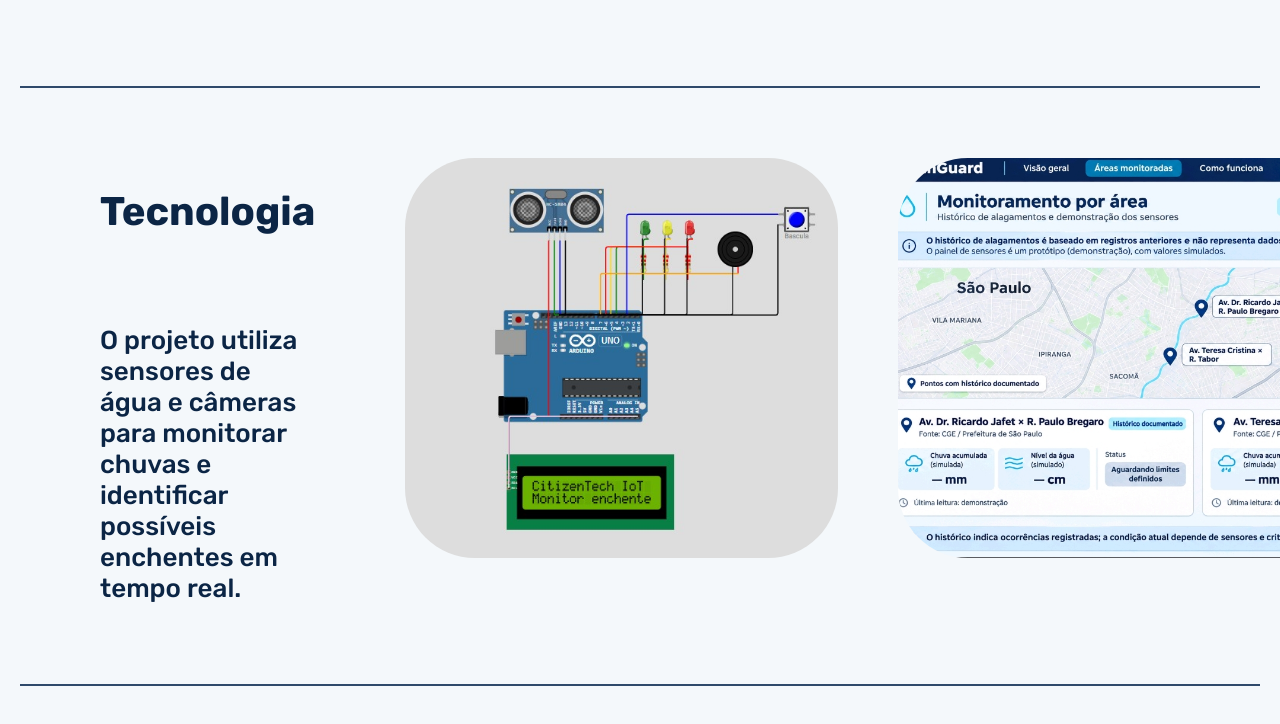
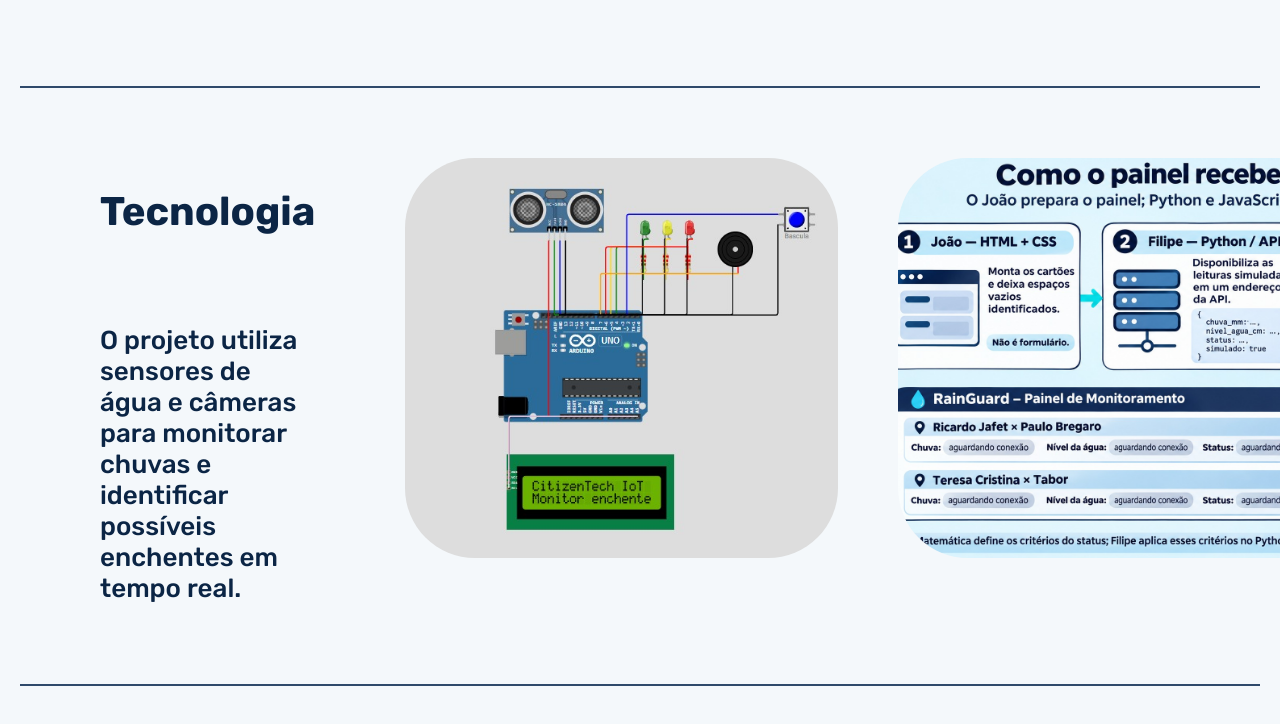
Before and after one commit to TechNova404/rainguard-web-entrega, a plain HTML site: page gs front end/index/index.html in a window 1280 px wide. Shown: the part 672-1396 px from the top of the page. Drawn offline with Linux system fonts and the light colour scheme.

Commit message:
parte de front end

```diff
--- a/gs front end/index/index.html
+++ b/gs front end/index/index.html
@@ -44,7 +44,7 @@
         <p>O projeto utiliza sensores de água e câmeras para monitorar chuvas e identificar possíveis enchentes em tempo real.</p>
     </div>
     <img src="../images/arduino.jpeg" alt="Sensor de chuva conectado a um circuito eletrônico Arduino">
-    <img src="../images/fotomonitoramento.jpeg" alt="Sistema de monitoramento utilizado para acompanhar as condições da chuva e identificar possíveis riscos.">
+    <img src="../images/fotopainel.jpeg" alt="Sistema de monitoramento utilizado para acompanhar as condições da chuva e identificar possíveis riscos.">
  </section>
 
 <section id="Objetivos" class="Objetivos">
```
Also changed, not shown: gs front end/images/fotopainel.jpeg (added).
